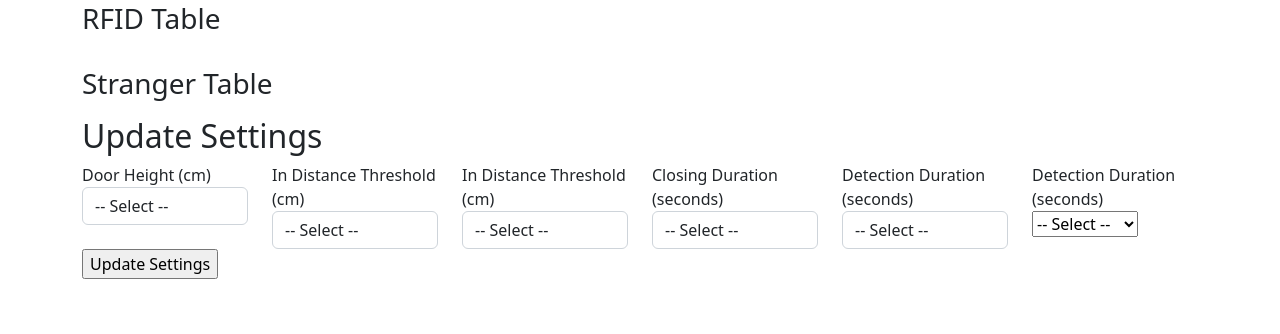
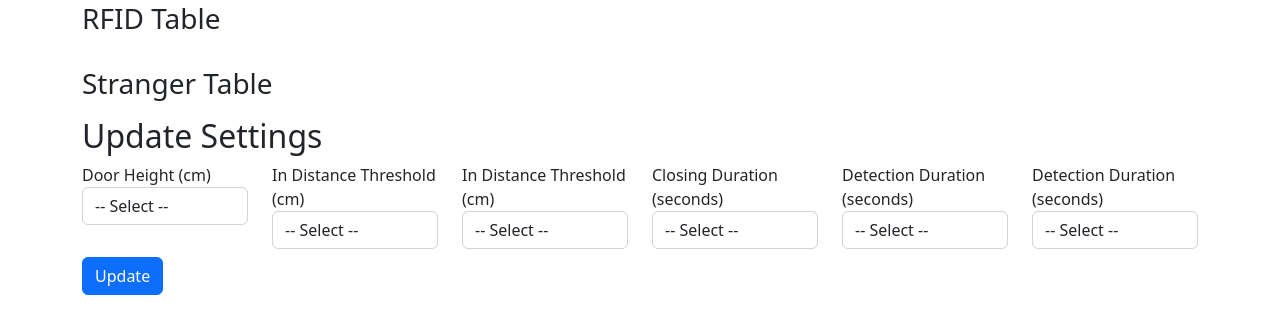
Before and after one commit to JohnChung2002/SmartHomePlus, a Flask app: template templates/smartdoor.html in a window 1280 px wide. Shown: the part 278-612 px from the top of the page. Run offline with Flask 3, Linux system fonts and the light colour scheme; the template is opened without the code that fills it: most values are stand-ins (such as "Sample title", 1, 10 or a date in 2020); parts of the project's set-up code (start-up, migrations or seed data) failed here and were passed over; some libraries are stand-ins or nearby versions.

Commit message:
Website overhaul

```diff
--- a/templates/smartdoor.html
+++ b/templates/smartdoor.html
@@ -101,7 +101,7 @@
             </div>
             <div class="col-md-2">
                 <label for="face-detection-duration">Detection Duration (seconds)</label>
-                <select name="face-detection-duration" id="face-detection-duration">
+                <select class="form-control" name="face-detection-duration" id="face-detection-duration">
                     <option disabled selected value>-- Select --</option>
                     <option value="3">3 seconds</option>
                     <option value="4">4 seconds</option>
@@ -116,9 +116,7 @@
                 </select>
             </div>
         </div>
-        <div class="form-submit">
-            <input type="submit" value="Update Settings">
-        </div>
+        <button type="submit" class="btn btn-primary mt-2">Update</button>
     </form>
 </div>
 {% endblock %}
```
